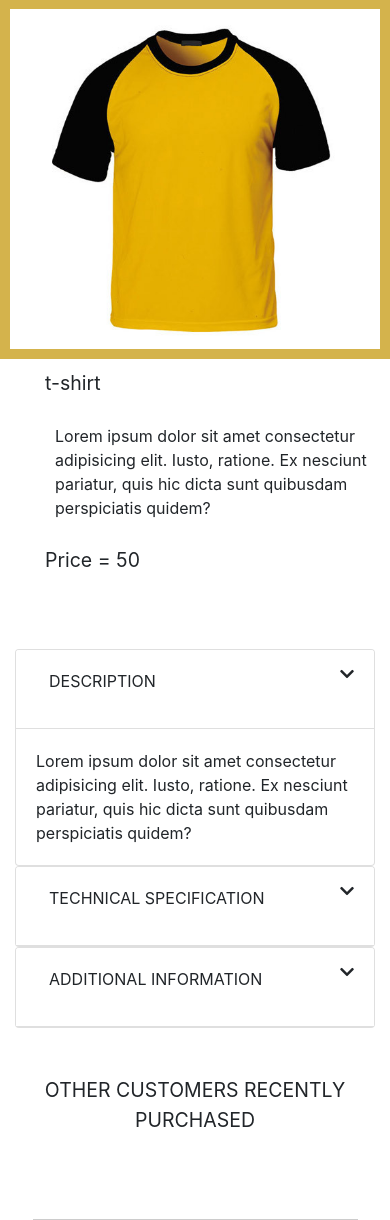
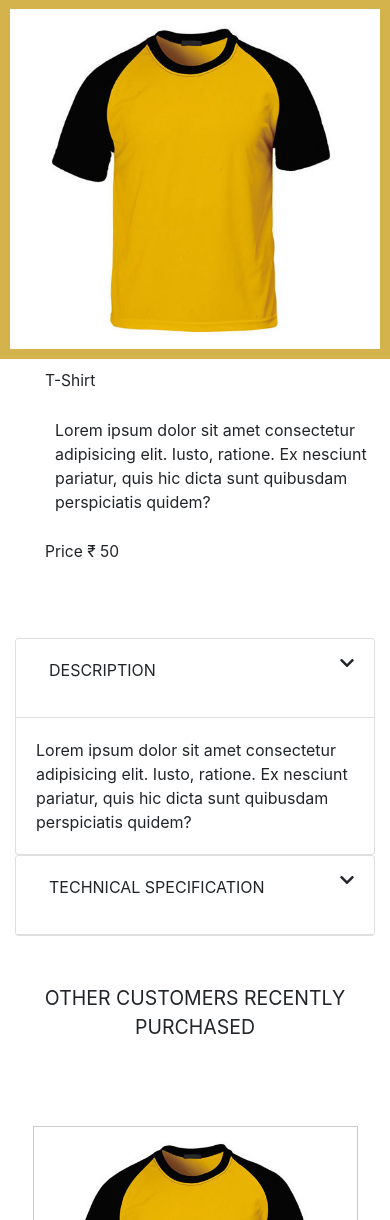
Before and after one commit to gurunadig/django-stellar, a Django app: page /product_details/32 in a window 390 px wide. Shown: the part 155-1375 px from the top of the page. Run offline with Django 4.2, Linux system fonts and the light colour scheme; data comes from the database, SQL or seed files in the repository; both versions use the stored data as it was after the commit; some libraries are stand-ins or nearby versions.

Commit message:
ui corrections

```diff
--- a/stellar/projects/templates/projects/category.html
+++ b/stellar/projects/templates/projects/category.html
@@ -36,7 +36,7 @@
                     {% endfor %} -->
                     <form action="">
                         {{ myFilter.form}}
-                        <button class="btn btn-primary" type="submit">Filter</button>
+                        <button class="btn btnsubmit" type="submit">Filter</button>
                     </form>
                 </div>
             </div>
--- a/stellar/projects/templates/projects/product_details.html
+++ b/stellar/projects/templates/projects/product_details.html
@@ -19,7 +19,7 @@
                     {{ proddetail.product_description }}
                 </ul>
                 <p class="product-head wow fadeInUp">
-                    Price = {{ proddetail.price }}
+                    Price &#8377; {{ proddetail.price }}
                 </p>
             </div>
         </div>
@@ -81,7 +81,7 @@
                 </div>
                 </div>
                 </div>
-                <div class="card">
+                <!-- <div class="card">
                 <div class="card-header" id="headingThree">
                     <div class="row d-flex justify-content-around">
                         <div class="col-4 bord">
@@ -105,7 +105,7 @@
                     Anim pariatur cliche reprehenderit, enim eiusmod high life accusamus terry richardson ad squid. 3 wolf moon officia aute, non cupidatat skateboard dolor brunch. Food truck quinoa nesciunt laborum eiusmod. Brunch 3 wolf moon tempor, sunt aliqua put a bird on it squid single-origin coffee nulla assumenda shoreditch et. Nihil anim keffiyeh helvetica, craft beer labore wes anderson cred nesciunt sapiente ea proident. Ad vegan excepteur butcher vice lomo. Leggings occaecat craft beer farm-to-table, raw denim aesthetic synth nesciunt you probably haven't heard of them accusamus labore sustainable VHS.
                     </div>
                 </div>
-                </div>
+                </div> -->
             </div>
 
 
--- a/stellar/static/css/style.css
+++ b/stellar/static/css/style.css
@@ -372,8 +372,10 @@ a {
 }
 
 .product-head{
-    font-size: 2vw;
+    font-size: 2rem;
     margin-left: 20px;
+    text-transform: capitalize;
+
 }
 
 .highlights-text{
@@ -652,7 +654,8 @@ a {
 
 
     .product-head{
-        font-size: 5vw;
+        font-size: 4vw;
+
         padding: 10px;
     }
     .highlights-text{
```
Also changed, not shown: stellar/projects/templates/projects/projects.html (+8 -3 lines), stellar/db.sqlite3, stellar/static/img_uploads/26.jpg (added), stellar/static/img_uploads/30.jpg (added).
